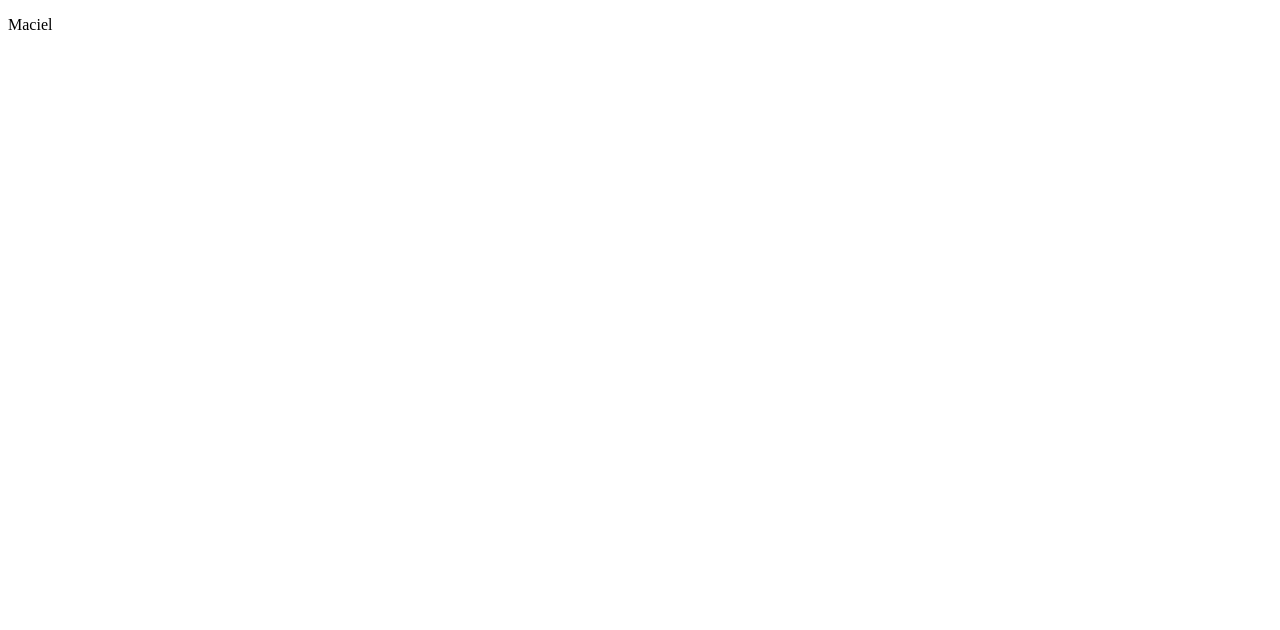
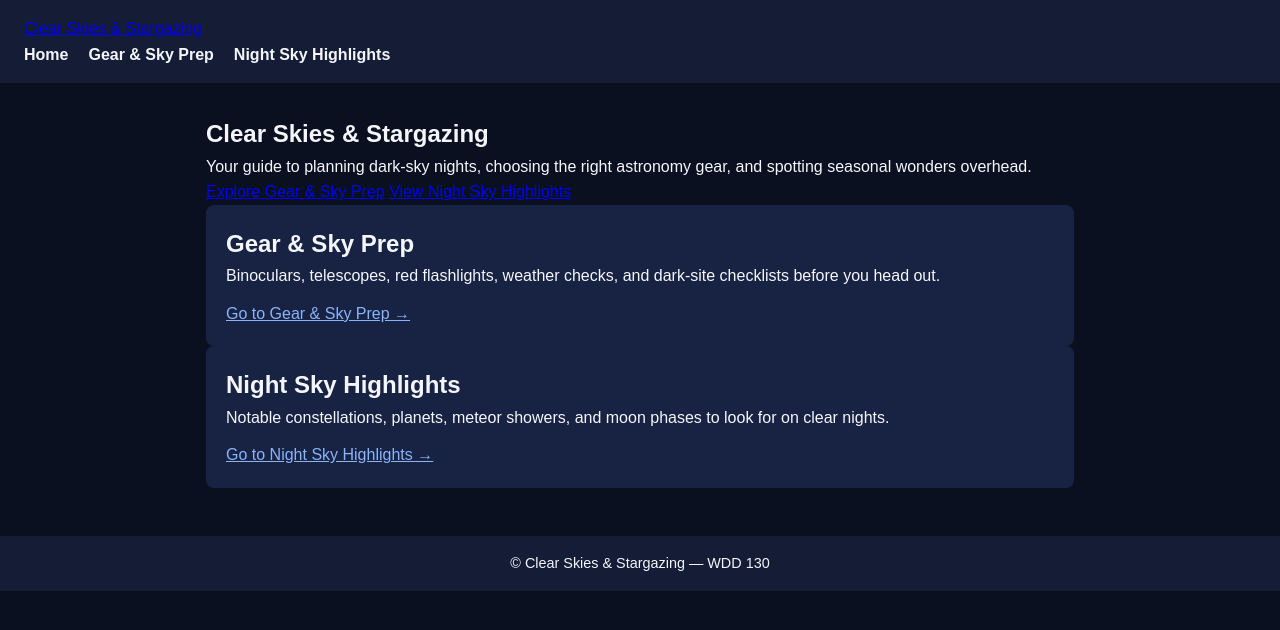
Before and after one commit to pet25035-source/wdd130-maciel, a plain HTML site: page index.html in a window 1280 px wide. Drawn offline with Linux system fonts and the light colour scheme.

Commit message:
Update index.html

```diff
--- a/index.html
+++ b/index.html
@@ -3,9 +3,50 @@
 <head>
   <meta charset="UTF-8">
   <meta name="viewport" content="width=device-width, initial-scale=1.0">
-  <title>Maciel</title>
+  <title>Clear Skies &amp; Stargazing | Home</title>
+  <link rel="stylesheet" href="styles/style.css">
 </head>
 <body>
-  <p>Maciel</p>
+  <header class="site-header">
+    <div class="container nav-wrapper">
+      <a class="brand" href="index.html">Clear Skies &amp; Stargazing</a>
+      <nav class="site-nav" aria-label="Primary Navigation">
+        <a href="index.html" class="active">Home</a>
+        <a href="gear.html">Gear &amp; Sky Prep</a>
+        <a href="highlights.html">Night Sky Highlights</a>
+      </nav>
+    </div>
+  </header>
+
+  <main class="container">
+    <section class="hero">
+      <h1>Clear Skies &amp; Stargazing</h1>
+      <p>Your guide to planning dark-sky nights, choosing the right astronomy gear, and spotting seasonal wonders overhead.</p>
+      <div class="hero-actions">
+        <a class="btn primary" href="gear.html">Explore Gear &amp; Sky Prep</a>
+        <a class="btn secondary" href="highlights.html">View Night Sky Highlights</a>
+      </div>
+    </section>
+
+    <section class="cards-grid">
+      <article class="card">
+        <h2>Gear &amp; Sky Prep</h2>
+        <p>Binoculars, telescopes, red flashlights, weather checks, and dark-site checklists before you head out.</p>
+        <a href="gear.html">Go to Gear &amp; Sky Prep &rarr;</a>
+      </article>
+
+      <article class="card">
+        <h2>Night Sky Highlights</h2>
+        <p>Notable constellations, planets, meteor showers, and moon phases to look for on clear nights.</p>
+        <a href="highlights.html">Go to Night Sky Highlights &rarr;</a>
+      </article>
+    </section>
+  </main>
+
+  <footer class="site-footer">
+    <div class="container">
+      <p>&copy; Clear Skies &amp; Stargazing &mdash; WDD 130</p>
+    </div>
+  </footer>
 </body>
 </html>
```
